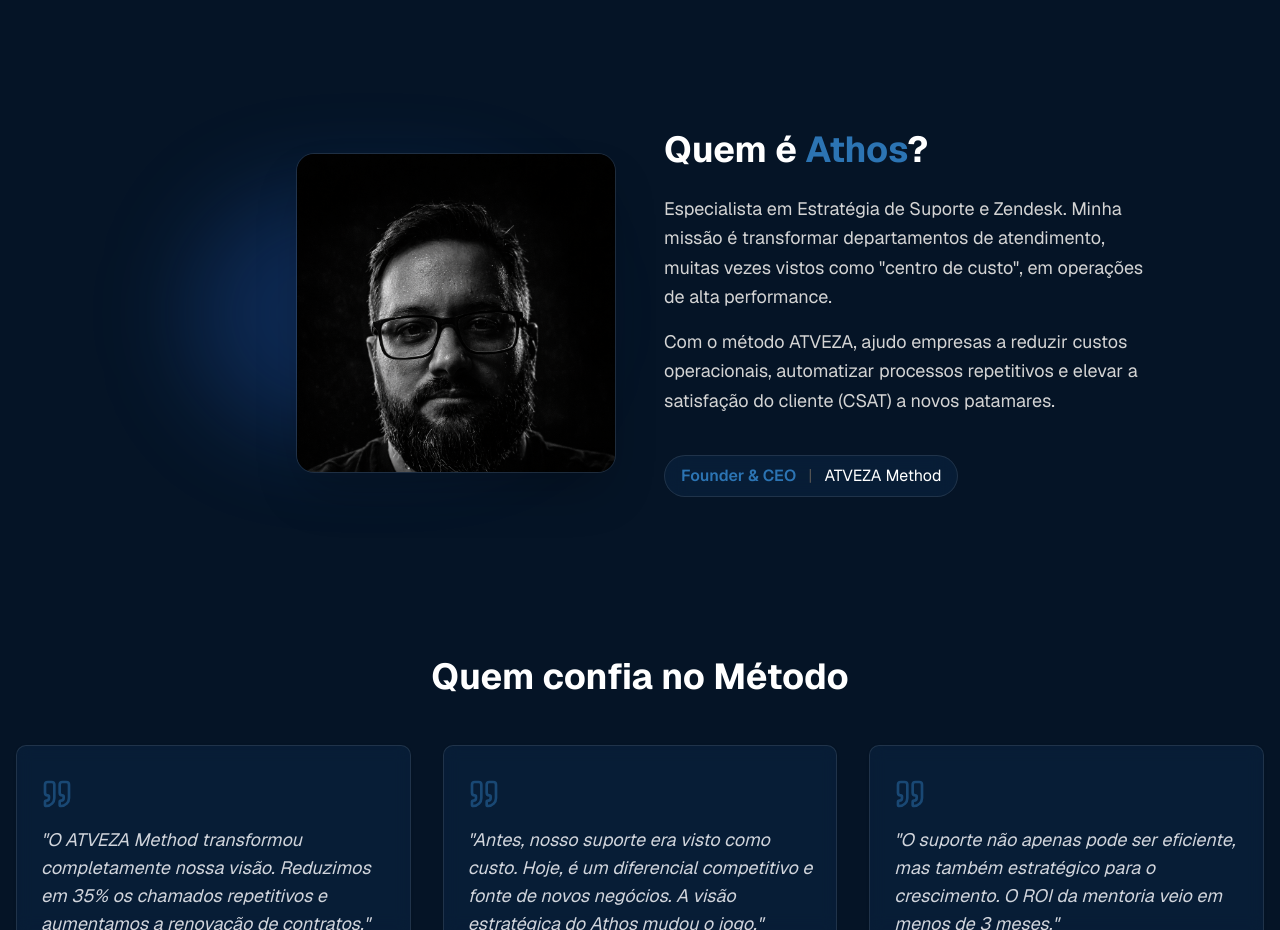
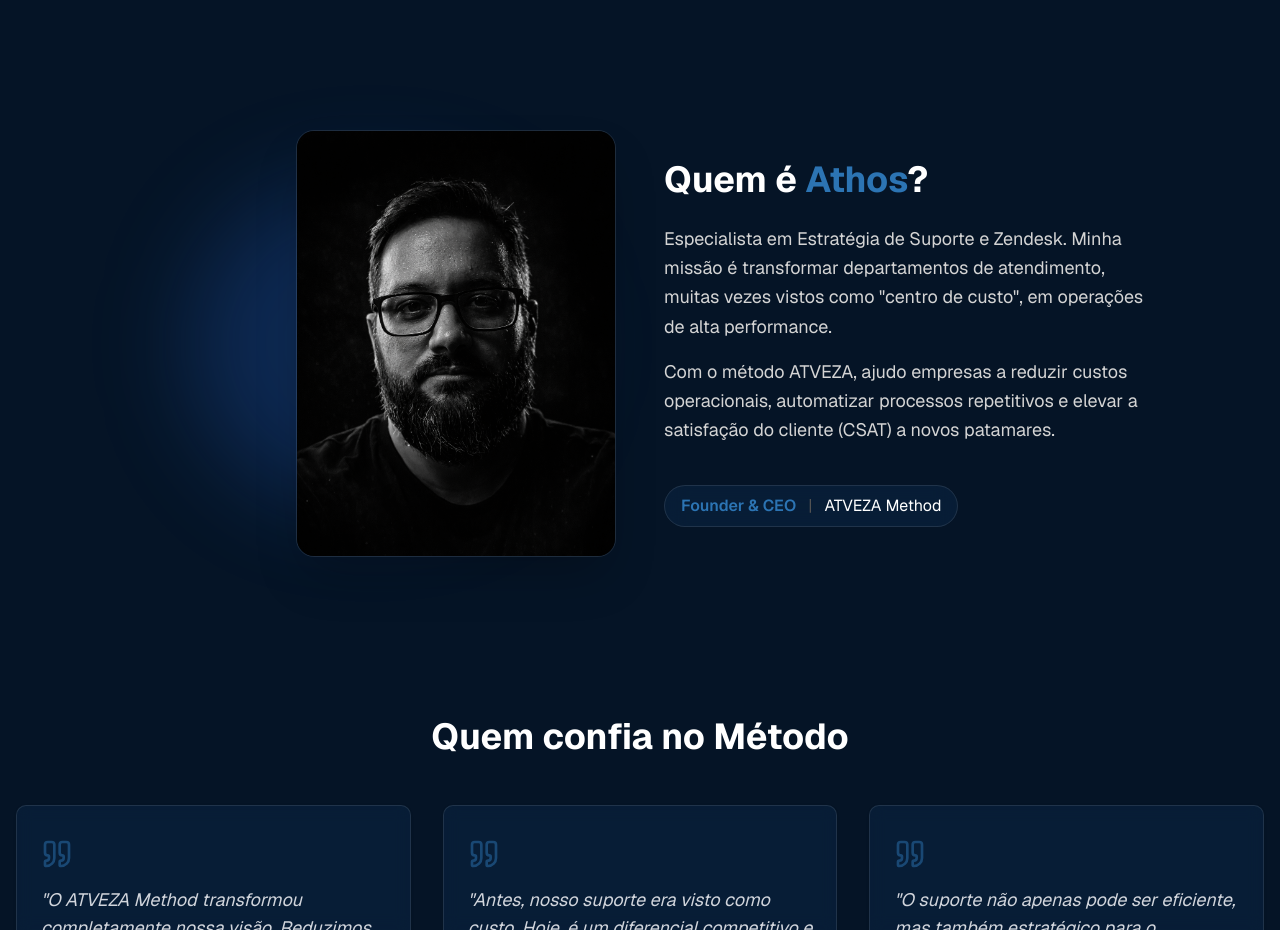
Before and after one commit to athossouza/atveza-next, a Next.js app: page / in a window 1280 px wide. Shown: the part 1440-2370 px from the top of the page. Built offline with nearby package versions, Linux system fonts and the light colour scheme.

Commit message:
style: change profile image aspect ratio to portrait (3:4) to prevent cropping

```diff
--- a/components/about-section.tsx
+++ b/components/about-section.tsx
@@ -11,7 +11,7 @@
                         {/* Glow Effect behind image */}
                         <div className="absolute inset-0 bg-blue-500/20 blur-3xl rounded-full transform scale-75"></div>
 
-                        <div className="relative w-64 h-64 md:w-80 md:h-80 rounded-2xl overflow-hidden border border-white/10 shadow-2xl">
+                        <div className="relative w-64 md:w-80 aspect-[3/4] rounded-2xl overflow-hidden border border-white/10 shadow-2xl">
                             <img
                                 src="/images/athos.png"
                                 alt="Athos - Fundador ATVEZA"
```
